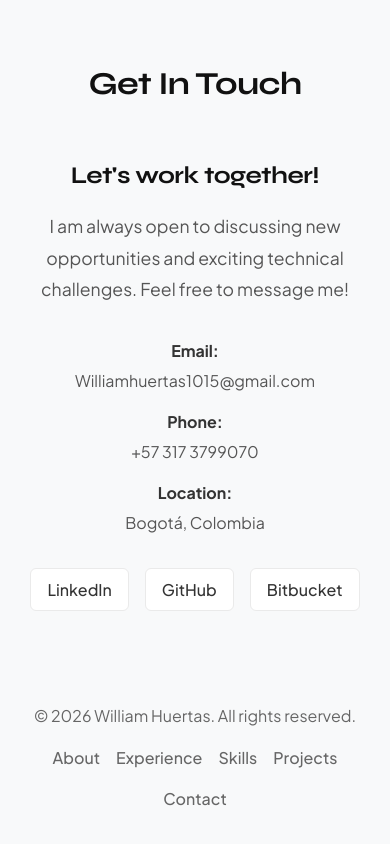
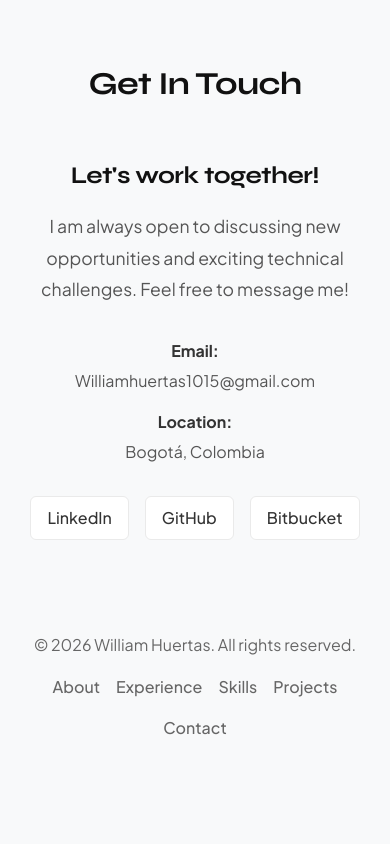
Before and after one commit to wahc1983/will-portfolio, a React (Vite) app: page / in a window 390 px wide. Shown: the part 7760-8604 px from the top of the page. After the commit the page ends 8533 px from the top, so only its background shows below. Built offline with nearby package versions, Linux system fonts and the light colour scheme.

Commit message:
chore: remove phone number for privacy

```diff
--- a/src/components/Contact.jsx
+++ b/src/components/Contact.jsx
@@ -38,10 +38,7 @@ const Contact = () => {
                 <strong>{t('contact.details.email')}:</strong>
                 <span>Williamhuertas1015@gmail.com</span>
               </div>
-              <div className="contact-item">
-                <strong>{t('contact.details.phone')}:</strong>
-                <span>+57 317 3799070</span>
-              </div>
+
               <div className="contact-item">
                 <strong>{t('contact.details.location')}:</strong>
                 <span>Bogotá, Colombia</span>
```
